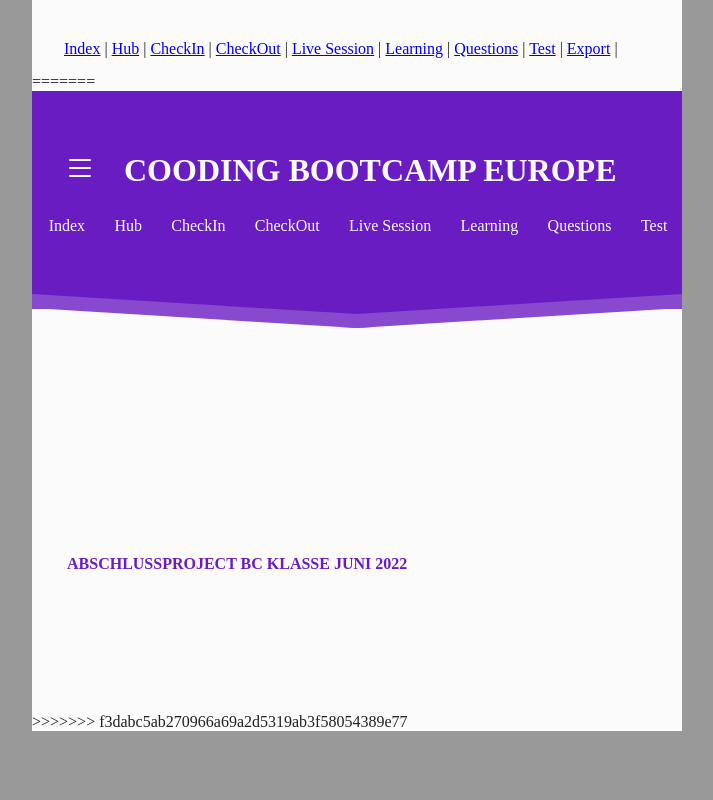
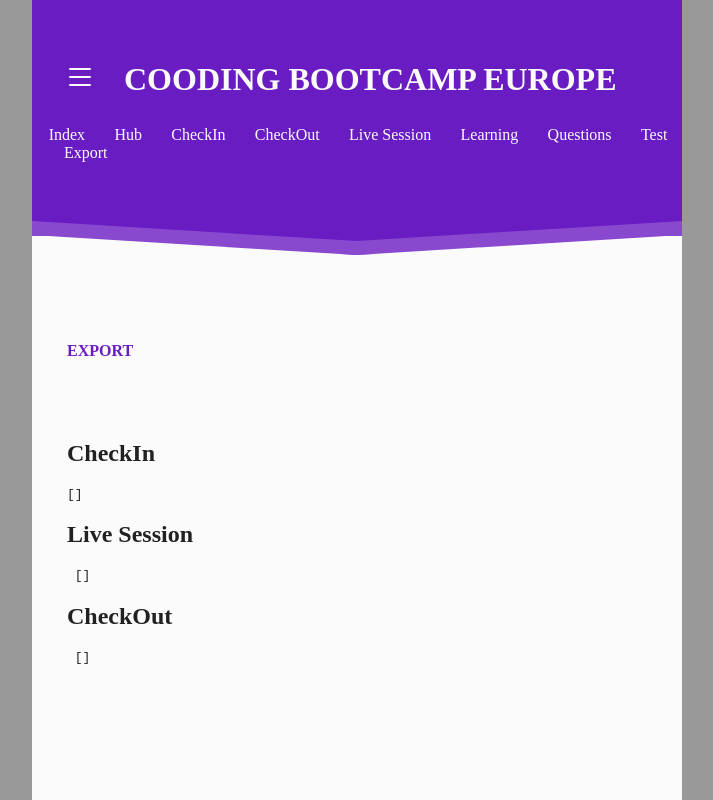
Before and after one commit to akaEnvi/abschlussarbeit, a Vue app: page /ExportView in a window 1280 px wide. Shown: the top 800 px of the page, without its empty margins (283-996 px from the left). Built offline with nearby package versions, Linux system fonts and the light colour scheme; no server answers.

Commit message:
Fix: CheckIn Bug

```diff
--- a/src/App.vue
+++ b/src/App.vue
@@ -1,18 +1,4 @@
-<<<<<<< HEAD
 <template>
-  <nav>
-    <router-link to="/">Index</router-link> |
-    <router-link to="/HubView">Hub</router-link> |
-    <router-link to="/CheckInView">CheckIn</router-link> |
-    <router-link to="/CheckOutView">CheckOut</router-link> |
-    <router-link to="/LiveSessionView">Live Session</router-link> |
-    <router-link to="/LearningListView">Learning</router-link> |
-    <router-link to="/QuestionListView">Questions</router-link> |
-    <router-link to="/TestView">Test</router-link> |
-    <router-link to="/ExportView">Export</router-link> |
-  </nav>
-  <router-view />
-=======
   <div class="header">
     <nav>
       <ul>
@@ -43,6 +29,9 @@
             </div>
             <div><router-link to="/TestView">Test</router-link></div>
           </div>
+          <div>
+            <div><router-link to="/ExportView">Export</router-link></div>
+          </div>
         </li>
       </ul>
     </nav>
@@ -53,8 +42,6 @@
     <router-view />
   </div>
   <div class="main-content"><h1>Abschlussproject BC Klasse Juni 2022</h1></div>
-
->>>>>>> f3dabc5ab270966a69a2d5319ab3f58054389e77
 </template>
 
 <script>
--- a/src/router/index.js
+++ b/src/router/index.js
@@ -50,6 +50,11 @@ const routes = [
     name: "HubView",
     component: HubView,
   },
+  {
+    path: "/ExportView",
+    name: "ExportView",
+    component: ExportView,
+  },
 ];
 
 const router = createRouter({
--- a/src/store/index.js
+++ b/src/store/index.js
@@ -101,6 +101,14 @@ export default createStore({
         console.error("There was an error!", error);
       }
     },
+    reset(ctx) {
+      ctx.state.checking = [];
+      ctx.state.liveSessionPresence = [];
+      ctx.state.checkout = [];
+      ctx.state.knowledge = [];
+      ctx.state.questions = [];
+      ctx.state.moderatorName = "";
+    },
   },
   modules: {},
 });
--- a/src/views/CheckInView.vue
+++ b/src/views/CheckInView.vue
@@ -24,7 +24,7 @@
       placeholder="What are my daily goals"
       v-model="goals"
     ></TheTextarea>
-<button @click="$router.push('HubView')">to Hub</button>
+    <button @click="$router.push('HubView')">to Hub</button>
     <div>
       <backBtn v-if="currentStudentIndex !== 0" @click="setBack" />
       <continueBtn
@@ -105,11 +105,20 @@ export default {
     prepareFormFields() {
       this.goals = "";
       this.problems = "";
-
+      console.log(this.$store.state.checking);
       const currentStoreData =
         this.$store.state.checking[this.currentStudentIndex];
-      this.goals = currentStoreData.goals;
-      this.problems = currentStoreData.problems;
+      console.log(currentStoreData);
+      if (!currentStoreData) {
+        return;
+      }
+
+      if (currentStoreData.goals) {
+        this.goals = currentStoreData.goals;
+      }
+      if (currentStoreData.problems) {
+        this.problems = currentStoreData.problems;
+      }
     },
 
     setNext() {
--- a/src/views/ExportView.vue
+++ b/src/views/ExportView.vue
@@ -1,11 +1,11 @@
 <template>
   <h1>Export</h1>
   <h2>CheckIn</h2>
-  <pre></pre>
+  <pre>{{ checking }}</pre>
   <h2>Live Session</h2>
-  <pre></pre>
+  <pre> {{ liveSessionPresence }}</pre>
   <h2>CheckOut</h2>
-  <pre></pre>
+  <pre> {{ checkout }}</pre>
 </template>
 
 <script>
--- a/src/views/IndexView.vue
+++ b/src/views/IndexView.vue
@@ -50,6 +50,7 @@ export default {
   },
   methods: {
     storeCurrentClass(event) {
+      this.$store.dispatch("reset");
       this.$store.commit("setCurrentClass", event.target.value);
     },
     generateRandomNumber(n) {
```
